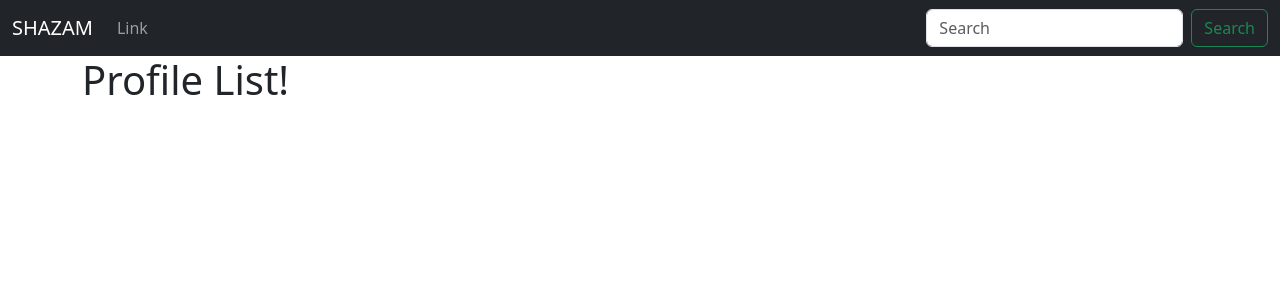
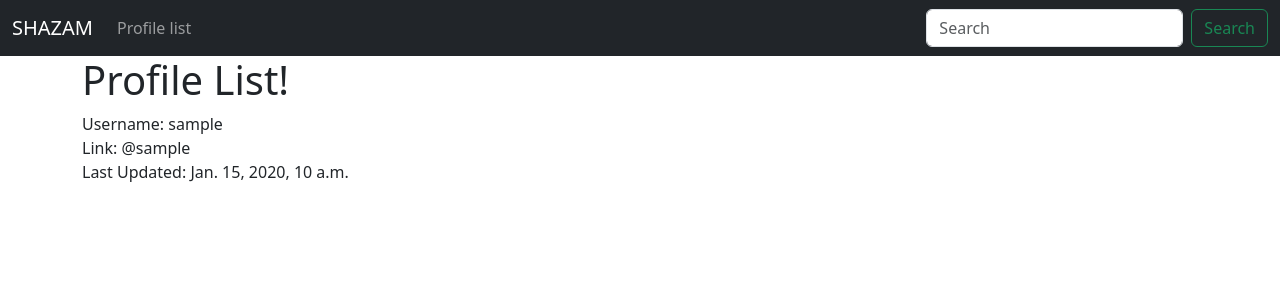
Before and after one commit to shahriaarrr/SHAZAM, a Django app: template shazam/templates/profile_list.html in a window 1280 px wide. Shown: the top 300 px of the page. Run offline with Django 4.2, Linux system fonts and the light colour scheme; the template is opened without the code that fills it: values that come from a table or form of the project are taken from there, others are empty; tables that the repository leaves empty hold one stand-in row (values such as "Sample post").

Commit message:
add profile list view to show all profiles

```diff
--- a/shazam/templates/base.html
+++ b/shazam/templates/base.html
@@ -3,7 +3,7 @@
   <head>
     <meta charset="utf-8">
     <meta name="viewport" content="width=device-width, initial-scale=1">
-    <title>Bootstrap demo</title>
+    <title>SHAZAM</title>
     <link href="https://cdn.jsdelivr.net/npm/bootstrap@5.3.2/dist/css/bootstrap.min.css" rel="stylesheet" integrity="sha384-T3c6CoIi6uLrA9TneNEoa7RxnatzjcDSCmG1MXxSR1GAsXEV/Dwwykc2MPK8M2HN" crossorigin="anonymous">
   </head>
   <body>
--- a/shazam/templates/navbar.html
+++ b/shazam/templates/navbar.html
@@ -7,7 +7,7 @@
       <div class="collapse navbar-collapse" id="navbarSupportedContent">
         <ul class="navbar-nav me-auto mb-2 mb-lg-0">
           <li class="nav-item">
-            <a class="nav-link" href="#">Link</a>
+            <a class="nav-link" href="{% url 'profile_list' %}">Profile list</a>
           </li>
         </ul>
         <form class="d-flex" role="search">
--- a/shazam/templates/profile_list.html
+++ b/shazam/templates/profile_list.html
@@ -2,4 +2,13 @@
 
 {% block content %}
     <h1>Profile List!</h1>
+
+    {% if profiles %}
+        {% for profile in profiles %}
+            Username: {{ profile.user.username }}<br/>
+            Link: @{{ profile.user.username | lower }}<br/>
+            Last Updated: {{ profile.date_modified }}
+            <br/><br/>
+        {% endfor %}
+    {% endif %}
 {% endblock %}
--- a/shazam/views.py
+++ b/shazam/views.py
@@ -1,9 +1,10 @@
 from django.shortcuts import render
-
+from .models import Profile
 # Create your views here.
 
 def home(request):
     return render(request, 'home.html', {})
 
 def profile_list(request):
-    return render(request, 'profile_list.html', {})
+    profiles = Profile.objects.exclude(user=request.user)
+    return render(request, 'profile_list.html', {"profiles": profiles})
```
